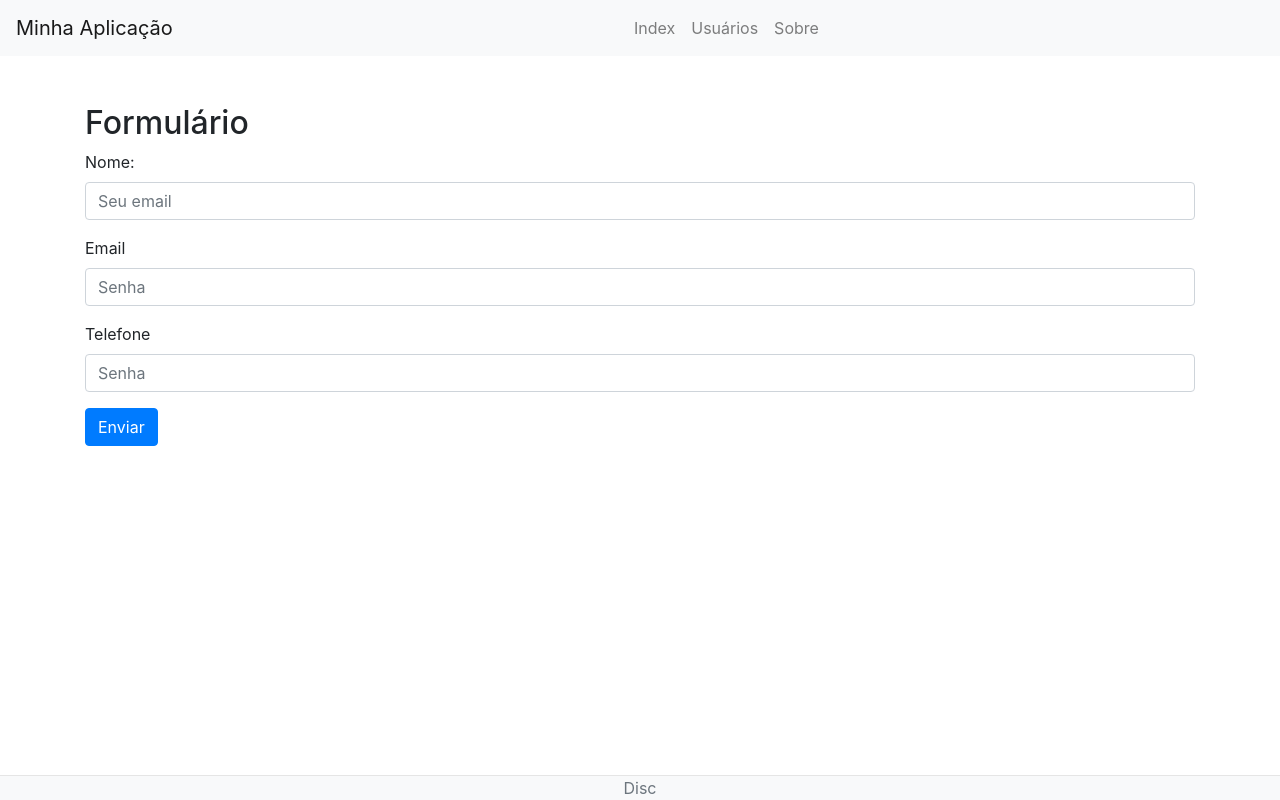
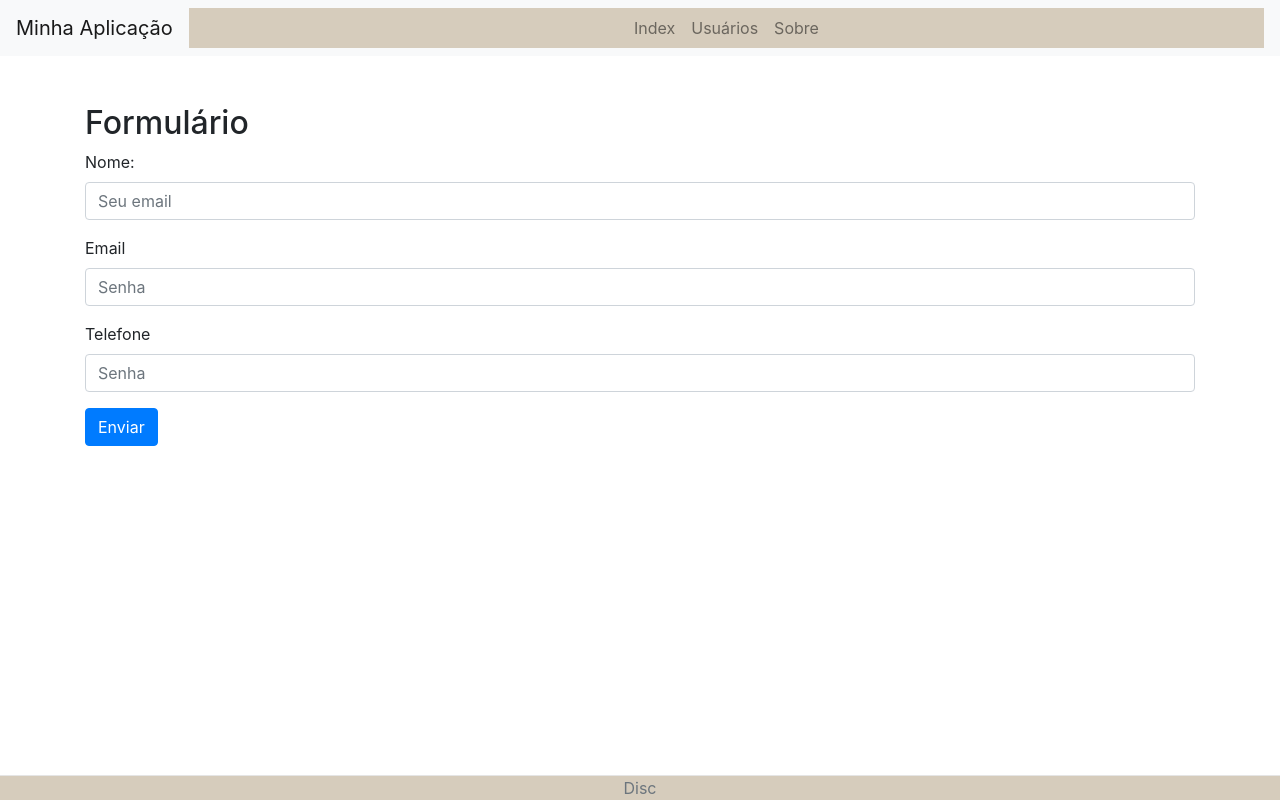
Before and after one commit to JefersonQueiroga/prova01, a Django app: page /form/ in a window 1280 px wide. Run offline with Django 4.2, Linux system fonts and the light colour scheme; some libraries are stand-ins or nearby versions.

Commit message:
adicionando

```diff
--- a/templates/base.html
+++ b/templates/base.html
@@ -12,13 +12,14 @@
             left: 0;
             bottom: 0;
             width: 100%;
-            background-color: #f8f9fa;
+            background-color:#d6ccbc;
             color: #6c757d;
             text-align: center;
             border-top: 1px solid #e5e5e5;
         }
         .navbar-nav {
             width: 100%;
+            background-color:#d6ccbc;
             justify-content: center;
 
         }
```
